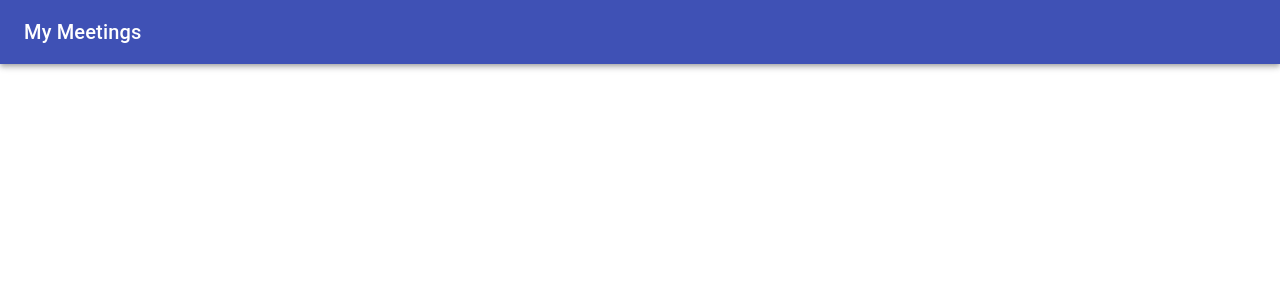
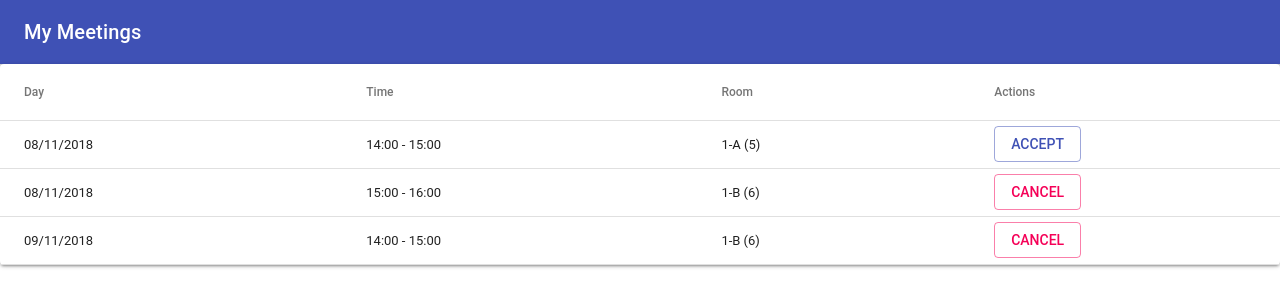
Before and after one commit to Ross117/room-booking-system, a React (Create React App) app: page / in a window 1280 px wide. Shown: the top 306 px of the page. Built offline with nearby package versions, Linux system fonts and the light colour scheme.

Commit message:
Built home page

```diff
--- a/src/App.js
+++ b/src/App.js
@@ -1,13 +1,17 @@
 import React, { Component } from 'react';
-import logo from './logo.svg';
 import './App.css';
 import Header from './components/header'
+import MyMeetingsTable from './components/my-meetings-table';
 
 class App extends Component {
+
+  page = 0
+
   render() {
     return (
       <div className="App">
         <Header title="My Meetings" />
+        { this.page === 0 ? <MyMeetingsTable /> : <div /> }
       </div>
     );
   }
--- /dev/null
+++ b/src/api/meetings.js
@@ -0,0 +1,25 @@
+const getMyMeetings = () => new Promise((resolve, reject) => {
+    resolve([{
+        day: '08/11/2018',
+        startTime: '14:00',
+        endTime: '15:00',
+        room: '1-A (5)',
+        current: true
+    }, {
+        day: '08/11/2018',
+        startTime: '15:00',
+        endTime: '16:00',
+        room: '1-B (6)',
+        current: false
+    }, {
+        day: '09/11/2018',
+        startTime: '14:00',
+        endTime: '15:00',
+        room: '1-B (6)',
+        current: false
+    }])
+})
+
+export {
+    getMyMeetings
+}
--- a/src/components/header.js
+++ b/src/components/header.js
@@ -1,9 +1,7 @@
-import React, { Component } from 'react';
+import React from 'react';
 import AppBar from '@material-ui/core/AppBar';
 import Toolbar from '@material-ui/core/Toolbar';
 import Typography from '@material-ui/core/Typography';
-import Button from '@material-ui/core/Button';
-import IconButton from '@material-ui/core/IconButton';
 
 const Header = (props) => {
     return (
--- /dev/null
+++ b/src/components/my-meetings-table.js
@@ -0,0 +1,67 @@
+import React, { Component } from 'react';
+import { getMyMeetings } from '../api/meetings'
+import Table from '@material-ui/core/Table';
+import TableBody from '@material-ui/core/TableBody';
+import TableCell from '@material-ui/core/TableCell';
+import TableHead from '@material-ui/core/TableHead';
+import TableRow from '@material-ui/core/TableRow';
+import Paper from '@material-ui/core/Paper';
+import Button from '@material-ui/core/Button';
+
+class MyMeetingsTable extends Component {
+
+    state = {
+        meetings: []
+    }
+
+    componentDidMount() {
+        getMyMeetings()
+            .then((meets) => {
+                this.setState({
+                    meetings: meets
+                })
+            })
+            .catch(e => console.error(e))
+    }
+
+    render() {
+        return (
+        <div className="MyMeetings">
+            <Paper>
+                <Table>
+                    <TableHead>
+                    <TableRow>
+                        <TableCell>Day</TableCell>
+                        <TableCell>Time</TableCell>
+                        <TableCell>Room</TableCell>
+                        <TableCell>Actions</TableCell>
+                    </TableRow>
+                    </TableHead>
+                    <TableBody>
+                        { this.state.meetings.map((meeting, index) => (
+                            <TableRow key={index}>
+                                <TableCell>{ meeting.day }</TableCell>
+                                <TableCell>{ meeting.startTime } - { meeting.endTime }</TableCell>
+                                <TableCell>{ meeting.room }</TableCell>
+                                <TableCell>
+                                    { meeting.current ?
+                                        <Button variant="outlined" color="primary">
+                                            Accept
+                                        </Button>
+                                    :
+                                        <Button variant="outlined" color="secondary">
+                                            Cancel
+                                        </Button>
+                                    }
+                                </TableCell>
+                            </TableRow>
+                        ))}
+                    </TableBody>
+                </Table>
+            </Paper>
+        </div>
+        );
+    }
+}
+
+export default MyMeetingsTable;
```
